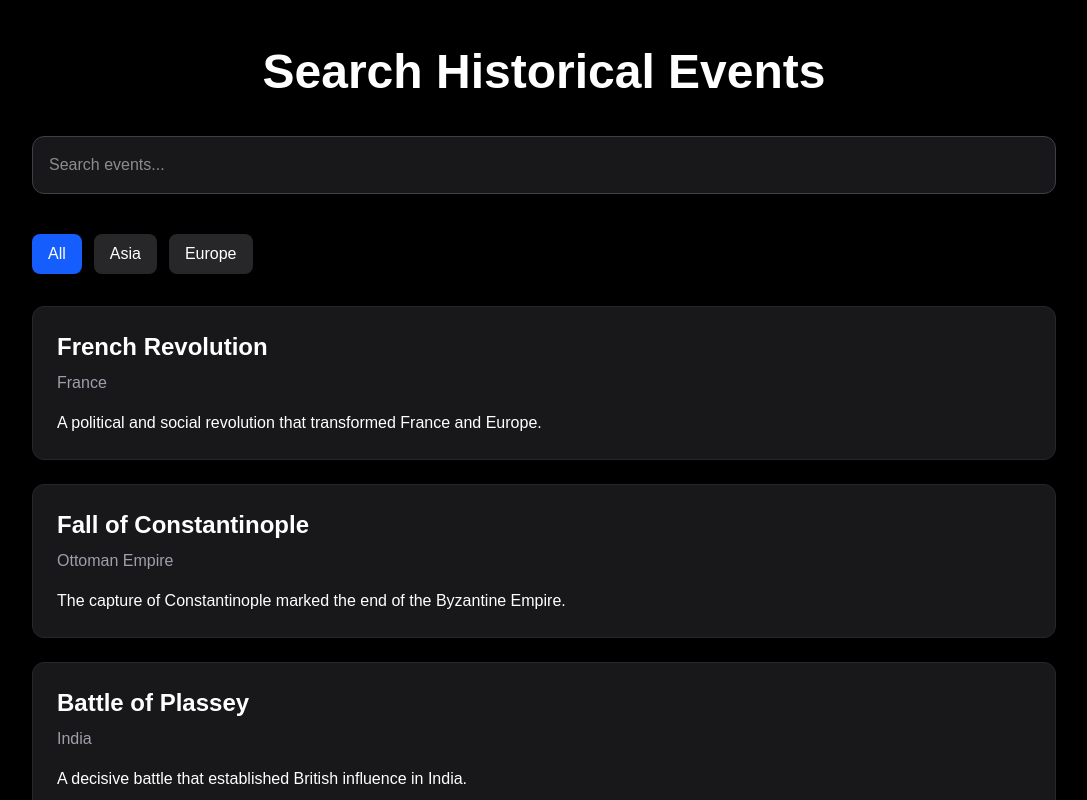
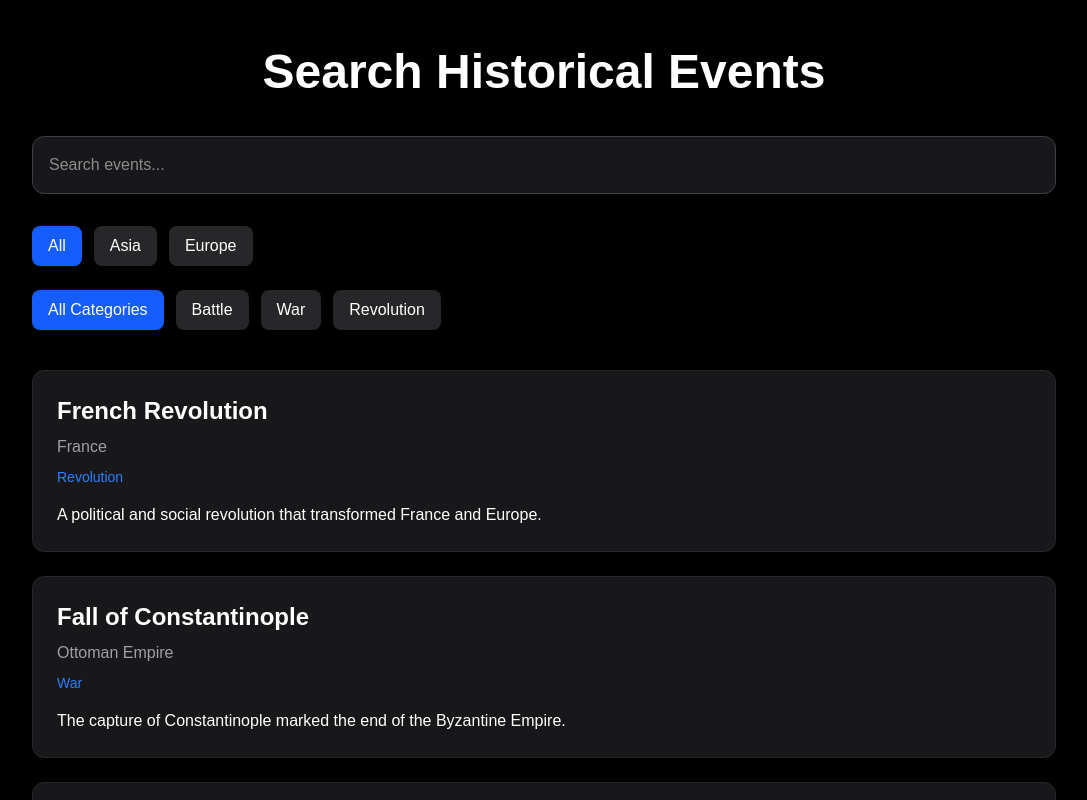
Before and after one commit to amanzisaar/amazing-historical-events, a Next.js app: page /search in a window 1280 px wide. Shown: the top 800 px of the page, without its empty margins (96-1183 px from the left). Built offline with nearby package versions, Linux system fonts and the light colour scheme.

Commit message:
Add continent and category filters

```diff
--- a/app/search/page.tsx
+++ b/app/search/page.tsx
@@ -1,4 +1,5 @@
 "use client";
+
 import Link from "next/link";
 import { useState } from "react";
 import { events } from "../../data/events";
@@ -6,6 +7,8 @@ import { events } from "../../data/events";
 export default function SearchPage() {
   const [searchTerm, setSearchTerm] = useState("");
   const [selectedContinent, setSelectedContinent] = useState("All");
+  const [selectedCategory, setSelectedCategory] = useState("All");
+
   const filteredEvents = events.filter((event) => {
     const matchesSearch =
       event.title.toLowerCase().includes(searchTerm.toLowerCase()) ||
@@ -14,10 +17,20 @@ export default function SearchPage() {
       event.category.toLowerCase().includes(searchTerm.toLowerCase());
 
     const matchesContinent =
-      selectedContinent === "All" || event.continent === selectedContinent;
+      selectedContinent === "All" ||
+      event.continent === selectedContinent;
 
-    return matchesSearch && matchesContinent;
+    const matchesCategory =
+      selectedCategory === "All" ||
+      event.category === selectedCategory;
+
+    return (
+      matchesSearch &&
+      matchesContinent &&
+      matchesCategory
+    );
   });
+
   return (
     <main className="min-h-screen bg-black px-6 py-12 text-white">
       <div className="mx-auto max-w-5xl">
@@ -30,13 +43,17 @@ export default function SearchPage() {
           placeholder="Search events..."
           value={searchTerm}
           onChange={(e) => setSearchTerm(e.target.value)}
-          className="mb-10 w-full rounded-xl border border-zinc-700 bg-zinc-900 p-4 text-white outline-none"
+          className="mb-8 w-full rounded-xl border border-zinc-700 bg-zinc-900 p-4 text-white outline-none"
         />
-        <div className="mb-8 flex gap-3">
+
+        {/* Continent Filters */}
+        <div className="mb-6 flex gap-3">
           <button
             onClick={() => setSelectedContinent("All")}
             className={`rounded-lg px-4 py-2 ${
-              selectedContinent === "All" ? "bg-blue-600" : "bg-zinc-800"
+              selectedContinent === "All"
+                ? "bg-blue-600"
+                : "bg-zinc-800"
             }`}
           >
             All
@@ -45,7 +62,9 @@ export default function SearchPage() {
           <button
             onClick={() => setSelectedContinent("Asia")}
             className={`rounded-lg px-4 py-2 ${
-              selectedContinent === "Asia" ? "bg-blue-600" : "bg-zinc-800"
+              selectedContinent === "Asia"
+                ? "bg-blue-600"
+                : "bg-zinc-800"
             }`}
           >
             Asia
@@ -54,16 +73,67 @@ export default function SearchPage() {
           <button
             onClick={() => setSelectedContinent("Europe")}
             className={`rounded-lg px-4 py-2 ${
-              selectedContinent === "Europe" ? "bg-blue-600" : "bg-zinc-800"
+              selectedContinent === "Europe"
+                ? "bg-blue-600"
+                : "bg-zinc-800"
             }`}
           >
             Europe
           </button>
         </div>
 
+        {/* Category Filters */}
+        <div className="mb-10 flex gap-3">
+          <button
+            onClick={() => setSelectedCategory("All")}
+            className={`rounded-lg px-4 py-2 ${
+              selectedCategory === "All"
+                ? "bg-blue-600"
+                : "bg-zinc-800"
+            }`}
+          >
+            All Categories
+          </button>
+
+          <button
+            onClick={() => setSelectedCategory("Battle")}
+            className={`rounded-lg px-4 py-2 ${
+              selectedCategory === "Battle"
+                ? "bg-blue-600"
+                : "bg-zinc-800"
+            }`}
+          >
+            Battle
+          </button>
+
+          <button
+            onClick={() => setSelectedCategory("War")}
+            className={`rounded-lg px-4 py-2 ${
+              selectedCategory === "War"
+                ? "bg-blue-600"
+                : "bg-zinc-800"
+            }`}
+          >
+            War
+          </button>
+
+          <button
+            onClick={() => setSelectedCategory("Revolution")}
+            className={`rounded-lg px-4 py-2 ${
+              selectedCategory === "Revolution"
+                ? "bg-blue-600"
+                : "bg-zinc-800"
+            }`}
+          >
+            Revolution
+          </button>
+        </div>
+
         <div className="grid gap-6">
           {filteredEvents.length === 0 ? (
-            <p className="text-center text-zinc-400">No events found.</p>
+            <p className="text-center text-zinc-400">
+              No events found.
+            </p>
           ) : (
             filteredEvents.map((event) => (
               <Link
@@ -71,11 +141,21 @@ export default function SearchPage() {
                 href={`/events/${event.slug}`}
                 className="rounded-xl border border-zinc-800 bg-zinc-900 p-6 transition hover:border-blue-500"
               >
-                <h2 className="text-2xl font-bold">{event.title}</h2>
+                <h2 className="text-2xl font-bold">
+                  {event.title}
+                </h2>
 
-                <p className="mt-2 text-zinc-400">{event.country}</p>
+                <p className="mt-2 text-zinc-400">
+                  {event.country}
+                </p>
 
-                <p className="mt-4">{event.summary}</p>
+                <p className="mt-2 text-sm text-blue-500">
+                  {event.category}
+                </p>
+
+                <p className="mt-4">
+                  {event.summary}
+                </p>
               </Link>
             ))
           )}
```
